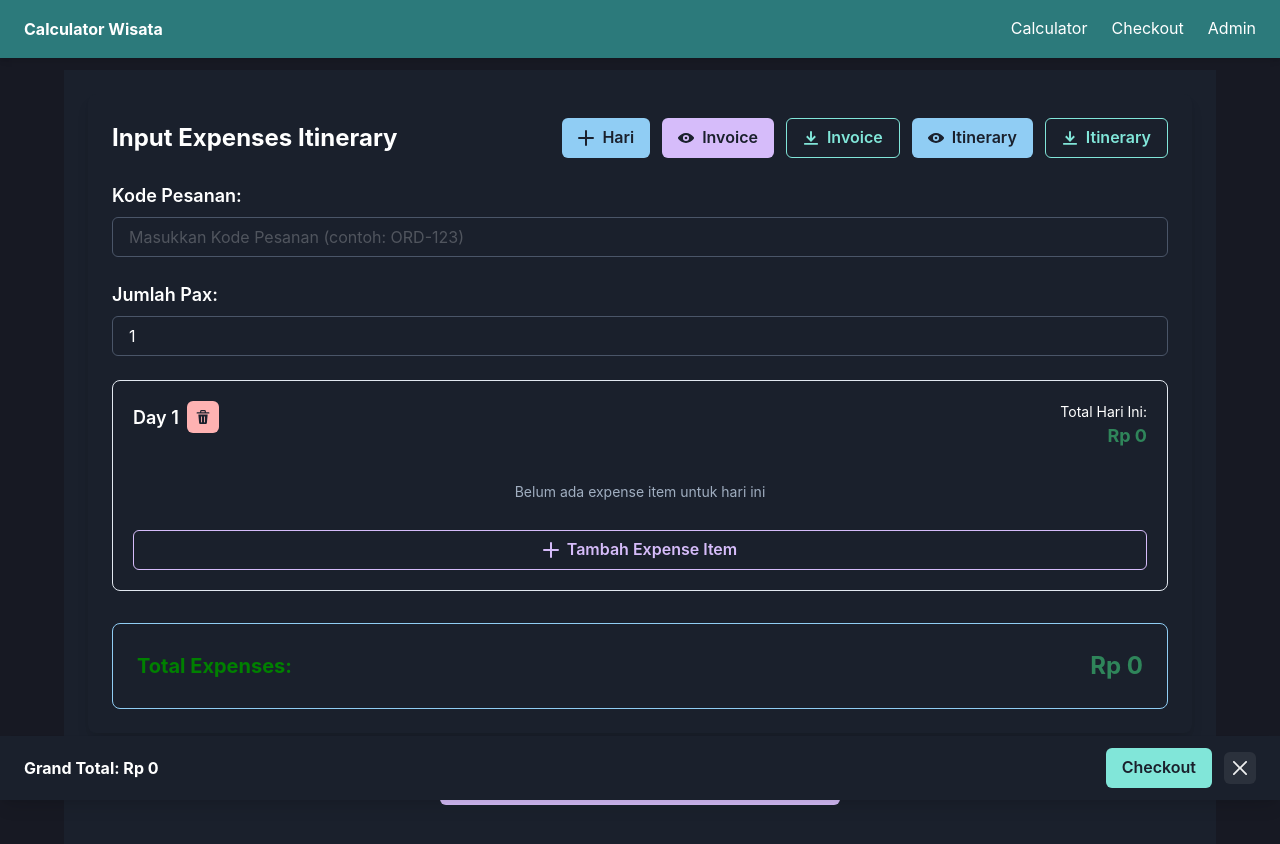
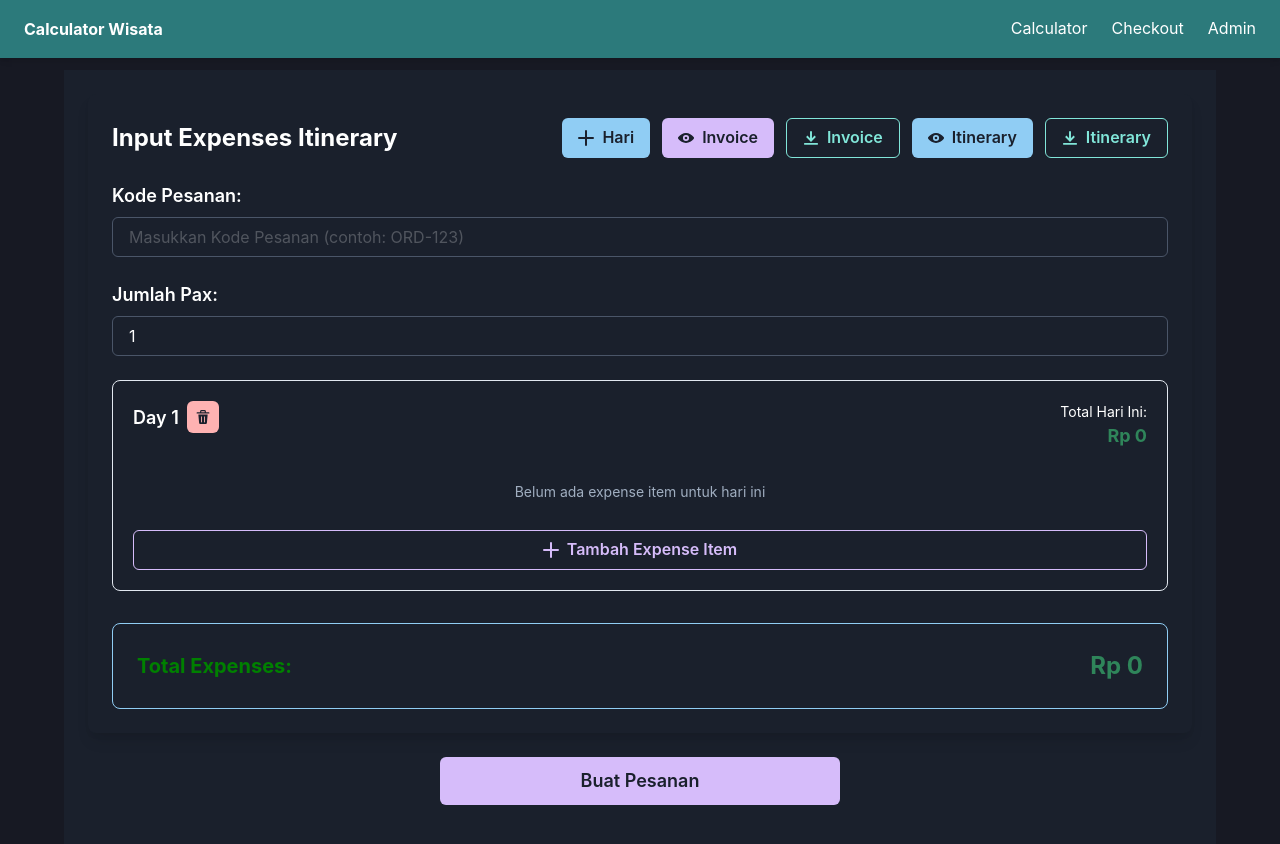
Before and after one commit to ngabulil/Calculator-Wisata, a React (Vite) app: page /expenses in a window 1280 px wide. Shown: the top 844 px of the page. Built offline with nearby package versions, Linux system fonts and the light colour scheme.

Commit message:
fix minor bug

```diff
--- a/src/components/Layout.jsx
+++ b/src/components/Layout.jsx
@@ -23,7 +23,7 @@ const Layout = ({ children }) => {
   const { calculateGrandTotal } = useExpensesContext();
   const [isVisible, setIsVisible] = useState(true);
 
-  const isCheckoutPage = location.pathname === "/checkout";
+  const isCalculatorPage = location.pathname === "/calculator";
 
   return (
     <Box minH="100vh" bg={bg} position="relative">
@@ -33,7 +33,7 @@ const Layout = ({ children }) => {
       </Container>
 
       {/* Grand Total Box */}
-      {!isCheckoutPage && (
+      {isCalculatorPage && (
         <>
           {isVisible ? (
             <Box
```
